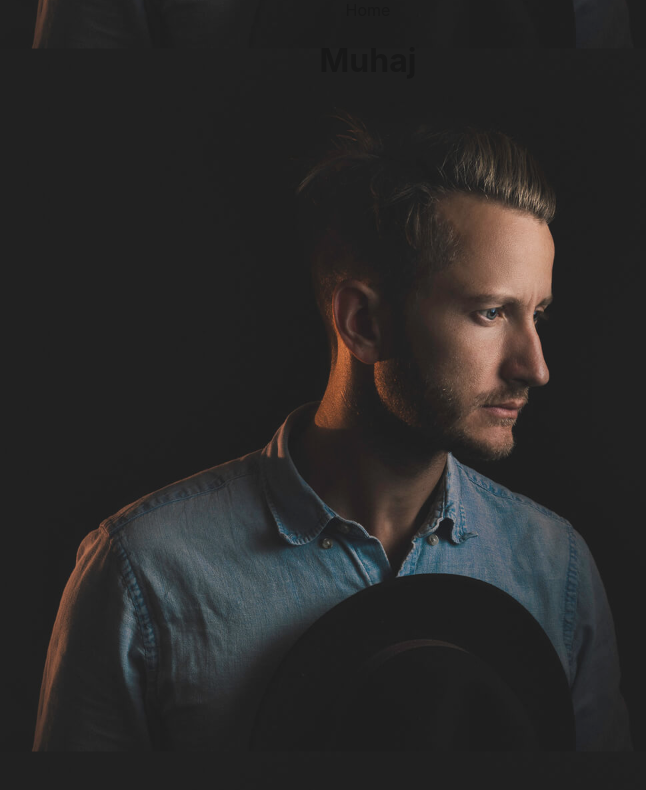
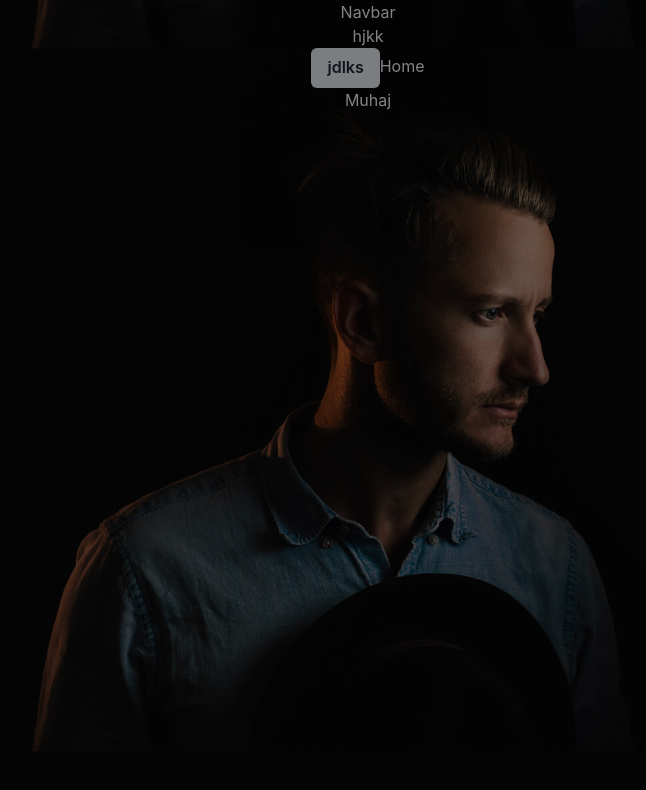
Before and after one commit to muhaj-dev/My_Portfolio, a React (Create React App) app: page / in a window 1280 px wide. Shown: the top 790 px of the page, without its empty margins (272-918 px from the left). Built offline with nearby package versions, Linux system fonts and the light colour scheme.

Commit message:
Setting up Chakra UI

```diff
--- a/package.json
+++ b/package.json
@@ -3,9 +3,13 @@
   "version": "0.1.0",
   "private": true,
   "dependencies": {
+    "@chakra-ui/react": "^2.2.8",
+    "@emotion/react": "^11.10.0",
+    "@emotion/styled": "^11.10.0",
     "@testing-library/jest-dom": "^5.16.5",
     "@testing-library/react": "^13.3.0",
     "@testing-library/user-event": "^13.5.0",
+    "framer-motion": "^7.2.0",
     "react": "^18.2.0",
     "react-dom": "^18.2.0",
     "react-scripts": "5.0.1",
--- a/src/App.css
+++ b/src/App.css
@@ -1,5 +1,6 @@
 .App {
   text-align: center;
+  color: white;
 }
 .hero{
   height: 100vh;
@@ -7,6 +8,9 @@
   background: url("../src/Assets/images/hero-bg.jpg")  center;
   background-size: contain;
   background-color: black;
-  opacity: .9;
-
 }
+.h{
+  height: 100vh;
+  background-color: black;
+  opacity: .5;
+}
--- a/src/App.js
+++ b/src/App.js
@@ -1,9 +1,11 @@
 import './App.css';
 import Home from './pages/Home';
 
+import { Button } from "@chakra-ui/react"
+
 function App() {
   return (
-    <div className="App">
+    <div className="App hero">
       <Home />
     </div>
   );
--- a/src/index.js
+++ b/src/index.js
@@ -2,11 +2,12 @@ import React from 'react';
 import ReactDOM from 'react-dom/client';
 import './index.css';
 import App from './App';
+import { theme } from './theme';
+import { ChakraProvider } from '@chakra-ui/react'
 
 const root = ReactDOM.createRoot(document.getElementById('root'));
 root.render(
-    <App />
+    <ChakraProvider theme={theme} >
+        <App />
+    </ChakraProvider>
 );
-
-
-// 0161067578 Gtb odutayo azeez
--- a/src/pages/Home.jsx
+++ b/src/pages/Home.jsx
@@ -1,10 +1,18 @@
+import { Box, Button, Text } from '@chakra-ui/react'
 import React from 'react'
+import { Navbar } from '../components/Navbar'
 
 const Home = () => {
   return (
-    <div className='hero'>
-        Home
+    <div className='h'>
+        <Box zIndex="3">
+
+        <Navbar />
+        <Text color="white" >hjkk</Text>
+        <Button>jdlks</Button>
+         Home
       <h1>Muhaj</h1>
+        </Box>
 
     </div>
   )
--- /dev/null
+++ b/src/theme.jsx
@@ -0,0 +1,24 @@
+// 1. Import the extendTheme function
+import { extendTheme } from "@chakra-ui/react";
+
+// 2. Extend the theme to include custom colors, fonts, etc
+const colors = {
+  primary: "#8027F4",
+  primaryLight: "#D9BBFF",
+  secondary: "#F39DFF",
+  dark: "#444444",
+//   darkAlt: "#777777",
+//   darkAlt2: "#AAAAAA",
+//   darkAlt3: "#120128",
+//   light: "#FFFFFF",
+//   lightAlt: "#CCCCCC",
+//   error: "#E82B2B",
+//   info: "#22A0EB",
+//   success: "#01A666",
+//   black: "#000000",
+//   bg: "#D9D9D9",
+//   bgAlt: "#EEEEEE",
+//   green: "#01A666",
+};
+
+export const theme = extendTheme({ colors });
```
Also changed, not shown: 1 other file (tests, documents, lock files or other folders).
